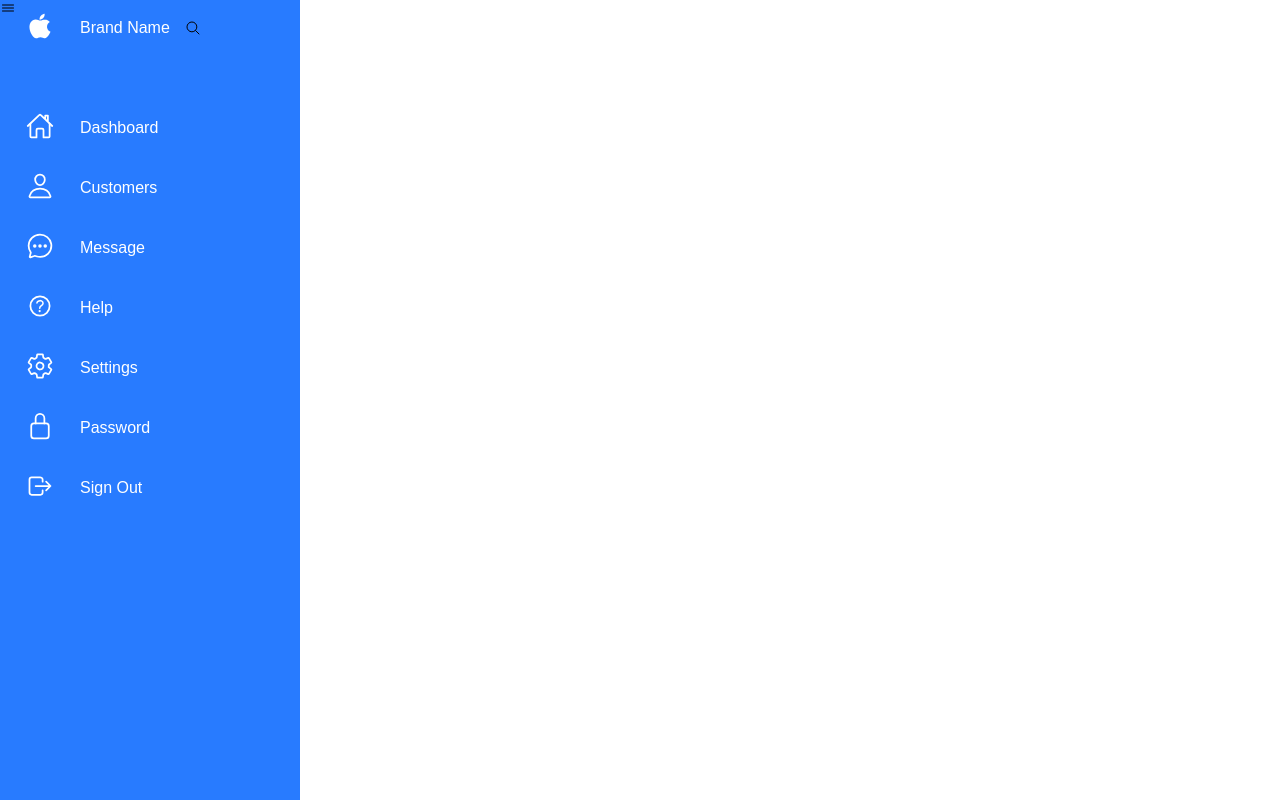
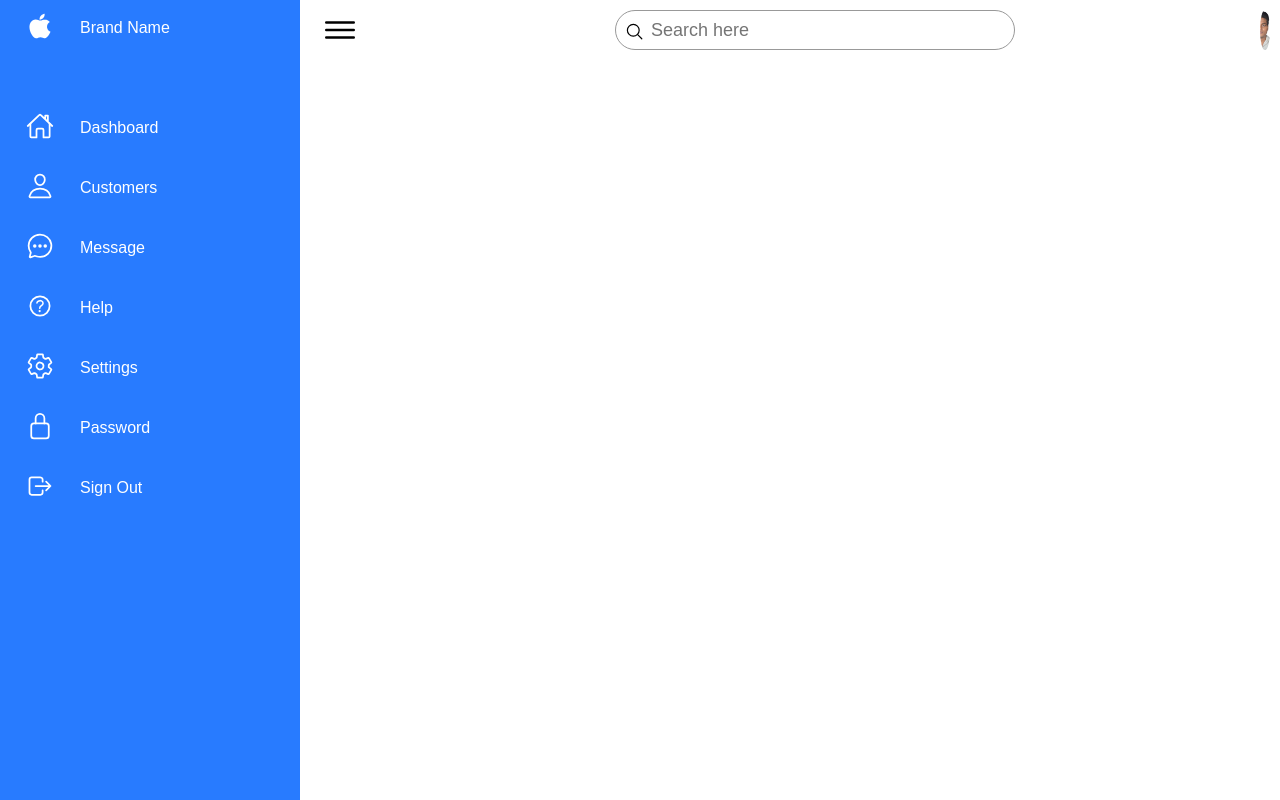
Before and after one commit to mayki21/KFC-Clone, a website built with Vite: page adminPage.html in a window 1280 px wide. Built offline with nearby package versions, Linux system fonts and the light colour scheme; no server answers.

Commit message:
admincss

```diff
--- a/adminPage.css
+++ b/adminPage.css
@@ -113,3 +113,72 @@ body{
     box-shadow: 35px -35px 0 10px var(--white);
     pointer-events: none;
 }
+
+/* main */
+.main{
+    position: absolute;
+    width: calc(100% - 300px);
+    left: 300px;
+    min-height: 100vh;
+    background: var(--white);
+    transition: 0.5s;
+}
+.topbar{
+    width: 100%;
+    height: 60px;
+    display: flex;
+    justify-content: space-between;
+    align-items: center;
+    padding: 0 10px;
+}
+.toggle{
+    position: relative;
+    width: 60px;
+    height: 60px;
+    display: flex;
+    justify-content: center;
+    align-items:  center;
+    font-size: 2.5em;
+    cursor: pointer;
+}
+.search{
+    position: relative;
+    width: 400px;
+    margin: 0 10px;
+}
+.search label{
+    position: relative;
+    width: 100%;
+}
+.search label input{
+    width: 100%;
+    height: 40px;
+    border-radius: 40px;
+    padding: 5px 20px;
+    padding-left: 35px;
+    font-size: 18px;
+    outline: none;
+    border: 1px solid var(--black2);
+}
+.search label ion-icon{
+    position: absolute;
+    top: 0;
+    left: 10px;
+    font-size: 1.2em;
+}
+.user{
+    position: relative;
+    width: 10px;
+    height: 40px;
+    border-radius: 50%;
+    overflow: hidden;
+    cursor: pointer;
+}
+.user img{
+    position: absolute;
+    top: 0;
+    left: -10px;
+    width: 200%;
+    height: 100%;
+    object-fit: cover;
+}
--- a/adminPage.html
+++ b/adminPage.html
@@ -70,11 +70,16 @@
                 <div class="toggle">
                     <ion-icon name="menu-outline"></ion-icon>
                 </div>
+                <!-- search -->
                 <div class="search">
                     <label>
                         <input type="text" placeholder="Search here">
                         <ion-icon name="search-outline"></ion-icon>
                     </label>
+                </div>
+                <!-- userImg -->
+                <div class="user">
+                    <img src="PHT.jpg" alt="">
                 </div>
             </div>
         </div>
```
Also changed, not shown: PHT.jpg (added).
